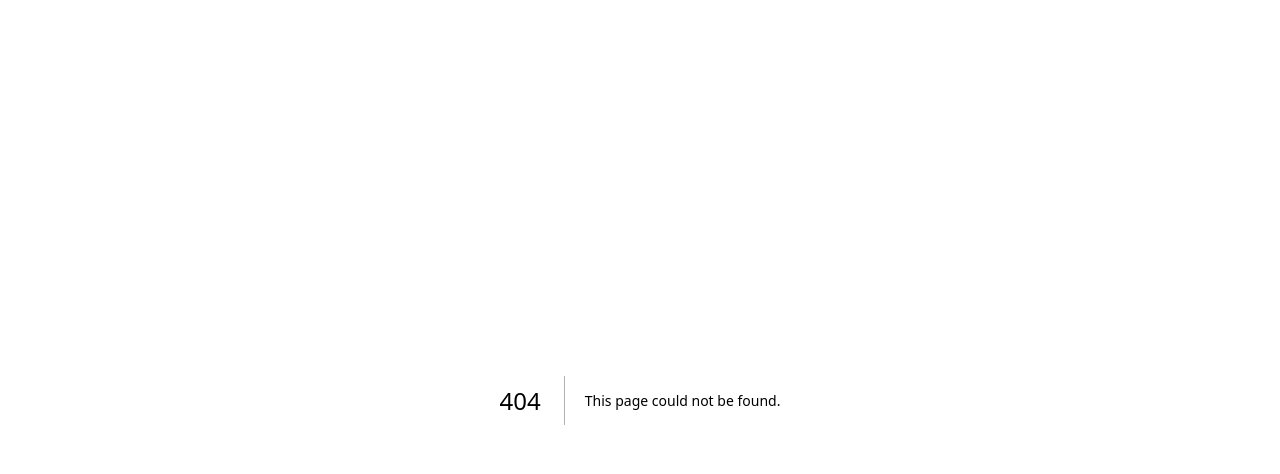
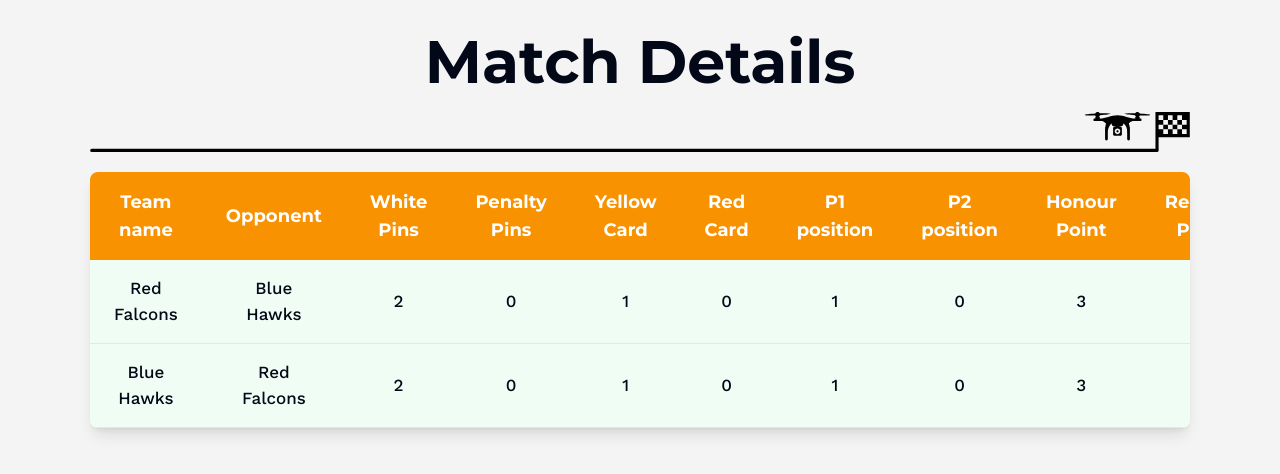
Before and after one commit to codersforcauses/Robodrone, a Next.js app in the folder client/: page /matchdetails in a window 1280 px wide. Before the commit this address had no page. Shown: the top 474 px of the page. Built offline with nearby package versions, Linux system fonts and the light colour scheme.

Commit message:
Added changed list changes
Added types for matchdetails

Added dummy data

```diff
--- /dev/null
+++ b/client/src/components/ui/Common/types.tsx
@@ -0,0 +1,13 @@
+export type MatchDetailsData = {
+  teamName: string;
+  opponent: string;
+  whitePins: number;
+  penaltyPins: number;
+  yellowCard: number;
+  redCard: number;
+  p1_postion: number;
+  p2_postion: number;
+  honorPoint: number;
+  regularPoint: number;
+  completedTime: number;
+};
--- /dev/null
+++ b/client/src/components/ui/Matchdetails/List.tsx
@@ -0,0 +1,48 @@
+import { useEffect, useState } from "react";
+
+import { MatchDetailsData } from "../Common/types";
+
+export type MatchDetailsProps = {
+  matchData: MatchDetailsData[];
+  header: string[];
+};
+
+export default function List({ matchData, header }: MatchDetailsProps) {
+  return (
+    <div className="w-full overflow-hidden rounded-lg shadow-lg">
+      <div className="overflow-x-auto">
+        <table className="min-w-full bg-white">
+          <thead>
+            <tr className="title bg-primary text-center font-bold text-white">
+              {header.map((row, index) => (
+                <th key={index} className="px-6 py-4 md:text-lg">
+                  {row}
+                </th>
+              ))}
+            </tr>
+          </thead>
+          <tbody className="body-sm">
+            {matchData.map((row, index) => (
+              <tr
+                key={index}
+                className={`border-b border-gray-200 bg-green-50 text-center hover:bg-gray-100`}
+              >
+                <td className="px-6 py-4">{row.teamName}</td>
+                <td className="px-6 py-4">{row.opponent}</td>
+                <td className="px-6 py-4">{row.whitePins}</td>
+                <td className="px-6 py-4">{row.penaltyPins}</td>
+                <td className="px-6 py-4">{row.yellowCard}</td>
+                <td className="px-6 py-4">{row.redCard}</td>
+                <td className="px-6 py-4">{row.p1_postion}</td>
+                <td className="px-6 py-4">{row.p2_postion}</td>
+                <td className="px-6 py-4">{row.honorPoint}</td>
+                <td className="px-6 py-4">{row.regularPoint}</td>
+                <td className="px-6 py-4">{row.completedTime}</td>
+              </tr>
+            ))}
+          </tbody>
+        </table>
+      </div>
+    </div>
+  );
+}
--- /dev/null
+++ b/client/src/pages/matchdetails/index.tsx
@@ -0,0 +1,76 @@
+import Image from "next/image";
+import { useEffect, useState } from "react";
+
+import { MatchDetailsData } from "../../components/ui/Common/types";
+import List, { MatchDetailsProps } from "../../components/ui/Matchdetails/List";
+
+const columns = [
+  "Team name",
+  "Opponent",
+  "White Pins",
+  "Penalty Pins",
+  "Yellow Card",
+  "Red Card",
+  "P1 position",
+  "P2 position",
+  "Honour Point",
+  "Regular Point",
+  "Completed Time",
+];
+
+const mockData: MatchDetailsData[] = [
+  {
+    teamName: "Red Falcons",
+    opponent: "Blue Hawks",
+    whitePins: 2,
+    penaltyPins: 0,
+    yellowCard: 1,
+    redCard: 0,
+    p1_postion: 1,
+    p2_postion: 0,
+    honorPoint: 3,
+    regularPoint: 3,
+    completedTime: 240,
+  },
+  {
+    teamName: "Blue Hawks",
+    opponent: "Red Falcons",
+    whitePins: 2,
+    penaltyPins: 0,
+    yellowCard: 1,
+    redCard: 0,
+    p1_postion: 1,
+    p2_postion: 0,
+    honorPoint: 3,
+    regularPoint: 3,
+    completedTime: 240,
+  },
+];
+
+export default function Leaderboard() {
+  const [data, setData] = useState(mockData);
+
+  useEffect(() => {
+    // Send API Request
+  }, []);
+
+  return (
+    <div className="flex min-h-screen flex-col items-center bg-light pt-8">
+      <div>
+        <h1 className="title-large text-center font-bold">Match Details</h1>
+        <div className="relative mx-auto h-[80px] w-[1100px]">
+          <Image
+            src="/ProgressBar4.svg"
+            alt="Progress Bar"
+            fill
+            className="object-contain"
+            priority
+          />
+        </div>
+      </div>
+      <div className="relative mx-auto h-[80px] w-[1100px]">
+        <List header={columns} matchData={data} />
+      </div>
+    </div>
+  );
+}
```
